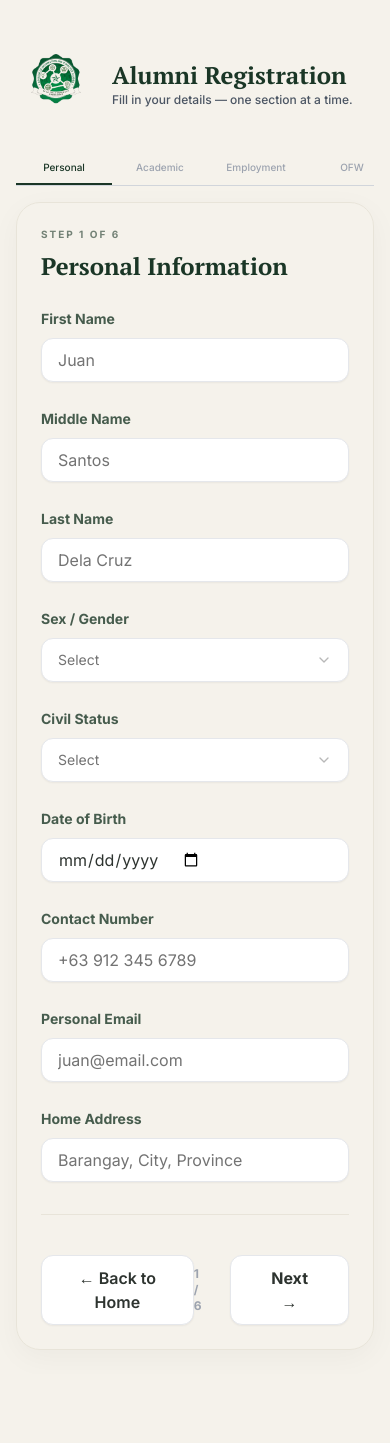
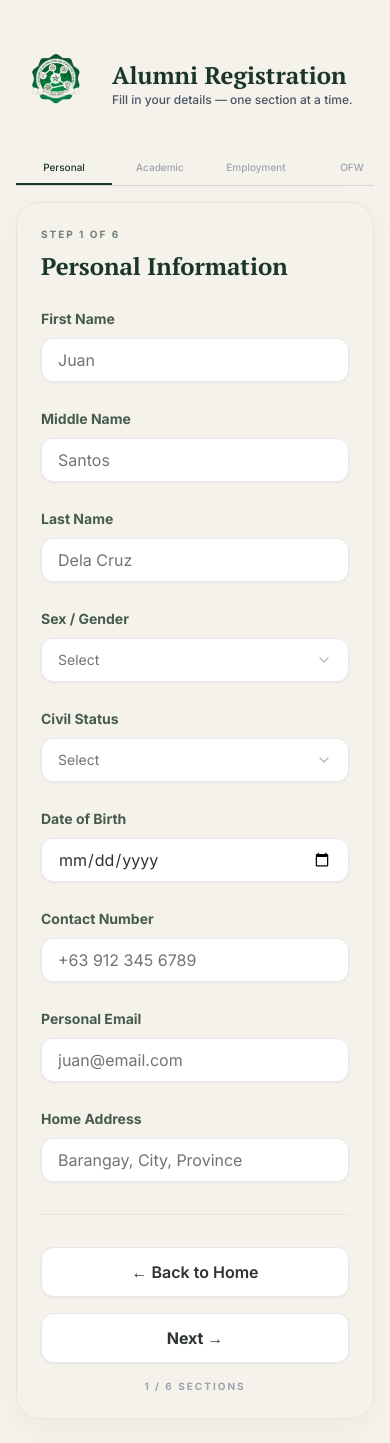
Before and after one commit to timothydevcastro/cics_alumni, a Next.js app: page /form in a window 390 px wide. Before the commit the page ends 1374 px from the top, so only its background shows below. Built offline with nearby package versions, Linux system fonts and the light colour scheme.

Commit message:
Fix: Mobile responsive improvements for form navigation and date inputs

```diff
--- a/app/form/page.tsx
+++ b/app/form/page.tsx
@@ -141,25 +141,27 @@ export default function FormPage() {
                 {currentStep === 5 && <StepSocial />}
               </div>
 
-              <div className="pt-10 flex flex-row items-center justify-between border-t border-[#E8E4D9] mt-10">
+              <div className="pt-8 flex flex-col sm:flex-row items-center justify-between border-t border-[#E8E4D9] mt-8 gap-4">
+                <div className="w-full sm:w-auto">
                   {currentStep > 0 ? (
-                  <button type="button" onClick={prevStep} className="px-6 py-2.5 bg-white border border-gray-200 rounded-xl hover:bg-gray-50 transition-all font-semibold text-[#2D332F] shadow-sm">
+                    <button type="button" onClick={prevStep} className="w-full sm:w-auto px-6 py-3 bg-white border border-gray-200 rounded-xl hover:bg-gray-50 transition-all font-semibold text-[#2D332F] shadow-sm">
                       &larr; Back
                     </button>
                   ) : (
-                  <button type="button" onClick={() => window.location.href='/'} className="px-6 py-2.5 bg-white border border-gray-200 rounded-xl hover:bg-gray-50 transition-all font-semibold text-[#2D332F] shadow-sm">
+                    <button type="button" onClick={() => window.location.href='/'} className="w-full sm:w-auto px-6 py-3 bg-white border border-gray-200 rounded-xl hover:bg-gray-50 transition-all font-semibold text-[#2D332F] shadow-sm">
                       &larr; Back to Home
                     </button>
                   )}
+                </div>
 
-                <div className="flex items-center gap-6">
-                  <span className="text-xs font-bold text-gray-400 tracking-widest">{currentStep + 1} / {steps.length}</span>
+                <div className="w-full sm:w-auto flex flex-col-reverse sm:flex-row items-center gap-4 sm:gap-6">
+                  <span className="text-[10px] font-bold text-gray-400 tracking-[0.2em]">{currentStep + 1} / {steps.length} SECTIONS</span>
                   {currentStep === steps.length - 1 ? (
-                    <button type="submit" disabled={isSubmitting} className="bg-[#1A3626] text-white px-10 py-2.5 rounded-xl font-bold hover:bg-[#12261a] transition-all shadow-md disabled:opacity-70">
+                    <button type="submit" disabled={isSubmitting} className="w-full sm:w-auto bg-[#1A3626] text-white px-10 py-3 rounded-xl font-bold hover:bg-[#12261a] transition-all shadow-md disabled:opacity-70">
                       {isSubmitting ? 'Submitting...' : 'Submit'}
                     </button>
                   ) : (
-                    <button type="button" onClick={nextStep} className="bg-white border border-gray-200 px-10 py-2.5 rounded-xl font-bold text-[#2D332F] hover:bg-gray-50 transition-all shadow-sm">
+                    <button type="button" onClick={nextStep} className="w-full sm:w-auto bg-white border border-gray-200 px-10 py-3 rounded-xl font-bold text-[#2D332F] hover:bg-gray-50 transition-all shadow-sm">
                       Next &rarr;
                     </button>
                   )}
--- a/components/form/StepPersonal.tsx
+++ b/components/form/StepPersonal.tsx
@@ -61,7 +61,7 @@ export default function StepPersonal() {
 
       <div className="space-y-2">
         <Label htmlFor="dateOfBirth">Date of Birth</Label>
-        <Input id="dateOfBirth" type="date" {...register("dateOfBirth")} />
+        <Input id="dateOfBirth" type="date" className="appearance-none block w-full" {...register("dateOfBirth")} />
         {errors.dateOfBirth && <p className="text-red-500 text-sm">{errors.dateOfBirth.message}</p>}
       </div>
 
```
Lines whose indentation alone changed are shown as unchanged.
